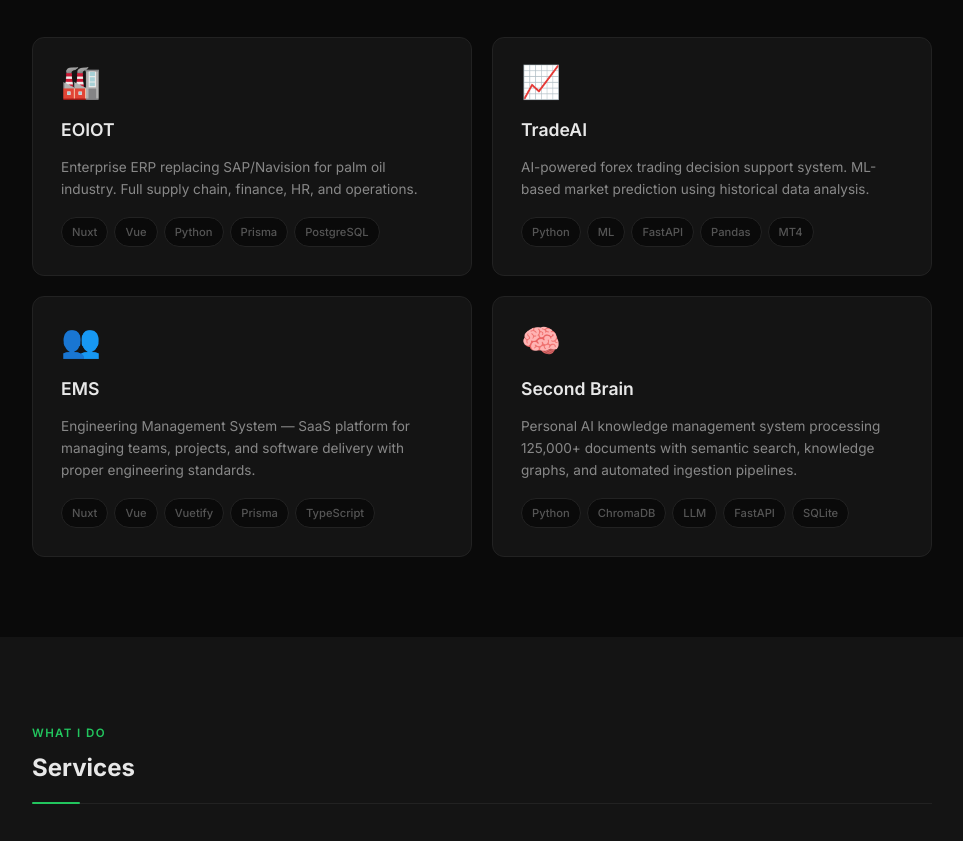
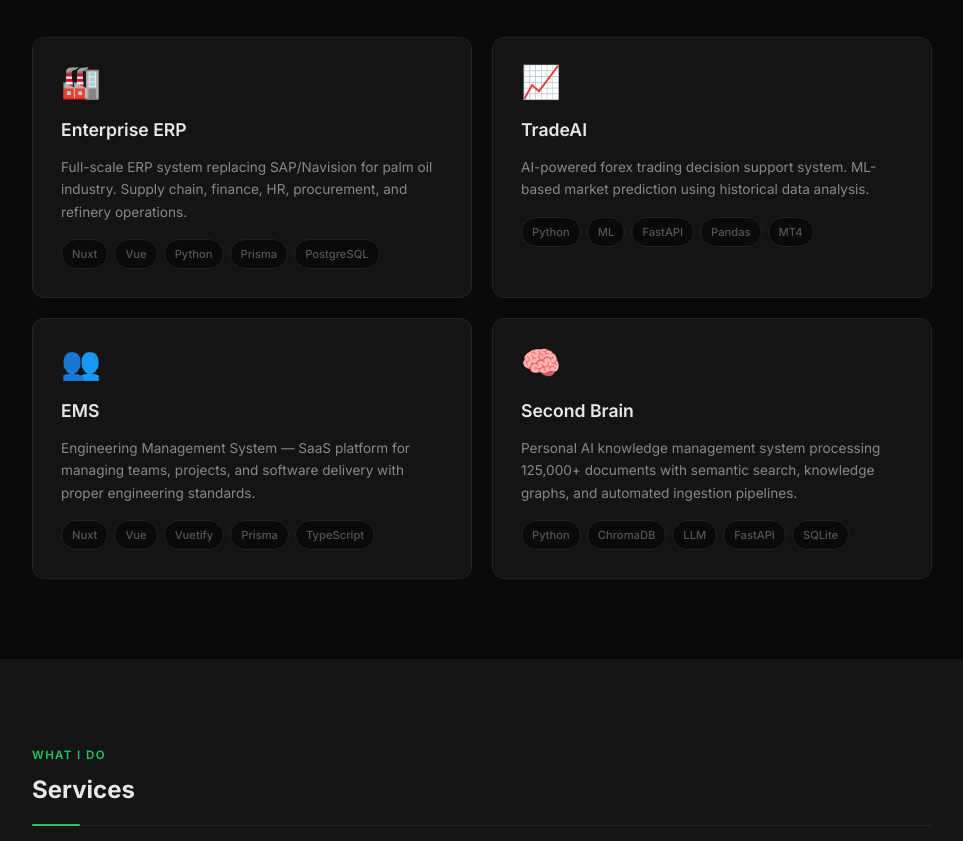
Before and after one commit to fdfrontdev/web-profile-deploy, a plain HTML site: page index.html in a window 1280 px wide. Shown: the part 1823-2664 px from the top of the page, without its empty margins (158-1121 px from the left). Drawn offline with Linux system fonts and the light colour scheme.

Commit message:
fix: remove product name from portfolio for IP safety

```diff
--- a/index.html
+++ b/index.html
@@ -776,9 +776,9 @@
 
         <div class="project-card fade-in">
           <div class="project-icon">🏭</div>
-          <h3 class="project-title">EOIOT</h3>
+          <h3 class="project-title">Enterprise ERP</h3>
           <p class="project-desc">
-            Enterprise ERP replacing SAP/Navision for palm oil industry. Full supply chain, finance, HR, and operations.
+            Full-scale ERP system replacing SAP/Navision for palm oil industry. Supply chain, finance, HR, procurement, and refinery operations.
           </p>
           <div class="project-tags">
             <span class="project-tag">Nuxt</span>
```
Also changed, not shown: resume.html (+2 -2 lines).
